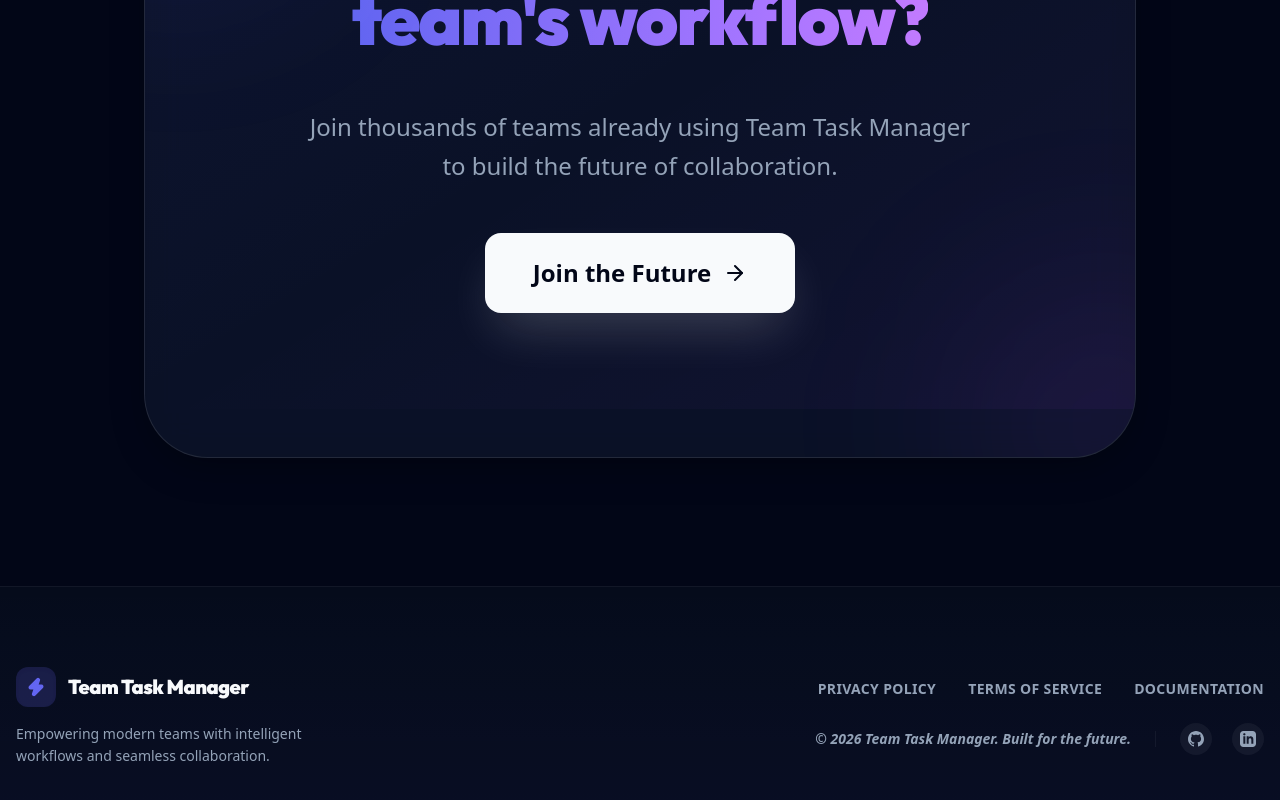
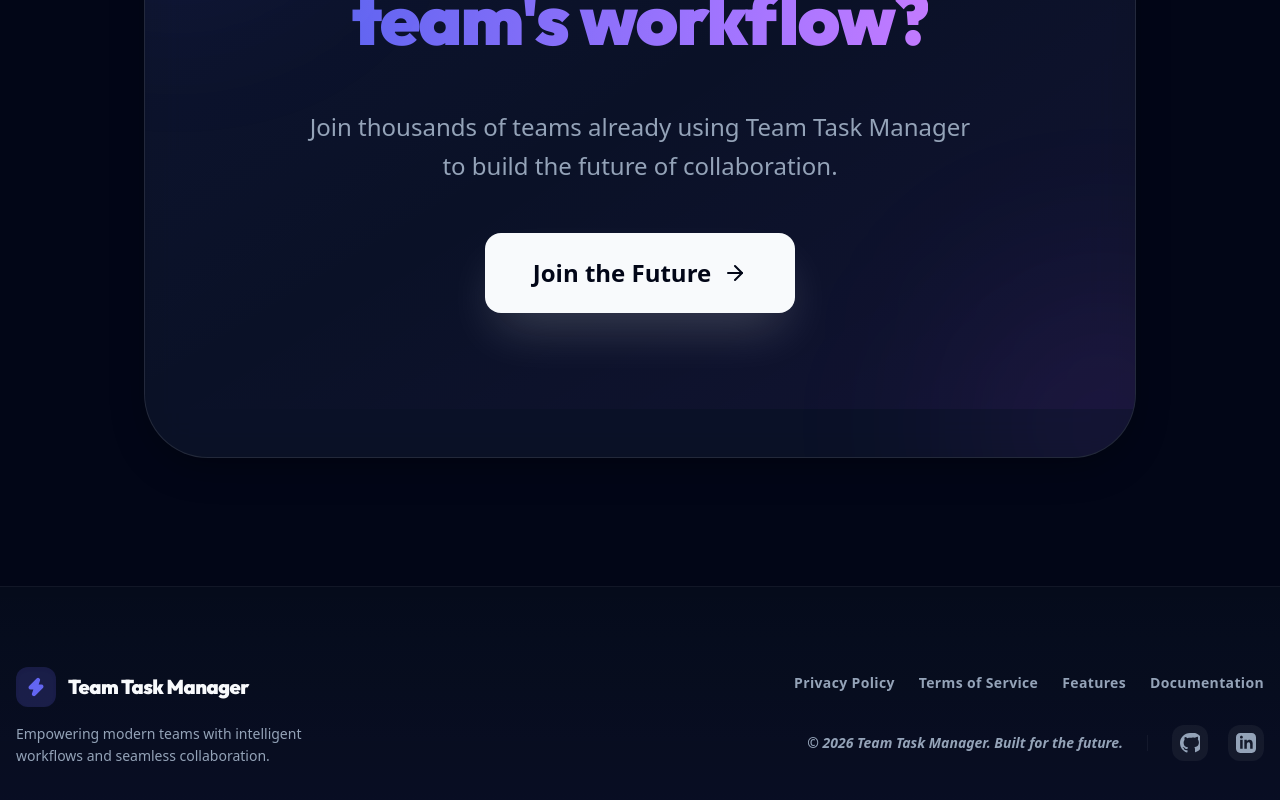
Before and after one commit to Sau2rabh/Team-Task-Manager, a Next.js app in the folder client/: page / in a window 1280 px wide. Shown: the part 2560-3360 px from the top of the page. Built offline with nearby package versions, Linux system fonts and the light colour scheme; no server answers.

Commit message:
docs: update README and polish UI components

```diff
--- a/client/app/layout.tsx
+++ b/client/app/layout.tsx
@@ -23,10 +23,14 @@
   return (
     <html lang="en" suppressHydrationWarning>
       <body className={`${inter.variable} ${outfit.variable} font-sans antialiased`}>
+        {/* Force fonts to be 'used' immediately to prevent preload warnings */}
+        <div style={{ fontFamily: 'var(--font-inter)', opacity: 0, position: 'absolute', pointerEvents: 'none' }}>.</div>
+        <div style={{ fontFamily: 'var(--font-outfit)', opacity: 0, position: 'absolute', pointerEvents: 'none' }}>.</div>
+
+        <ConsoleManager />
         <ThemeProvider>
           <AuthProvider>
             <GlobalLoader>
-              <ConsoleManager />
               {children}
             </GlobalLoader>
           </AuthProvider>
--- a/client/app/page.tsx
+++ b/client/app/page.tsx
@@ -45,6 +45,32 @@
           <p>1. Create an account and set up your workspace.<br />2. Create your first project.<br />3. Use the AI suggestions to populate your task list.</p>
           <h4 className="font-bold">AI Features</h4>
           <p>Our AI analyzes your project description to suggest relevant tasks and optimize your workflow.</p>
+        </div>
+      )
+    },
+    features: {
+      title: "Core Features",
+      content: (
+        <div className="space-y-4">
+          <p>Discover what makes Team Task Manager the ultimate workspace for modern teams.</p>
+          <div className="grid grid-cols-1 md:grid-cols-2 gap-4 mt-4">
+            <div className="p-4 rounded-2xl bg-primary/5 border border-primary/10">
+              <h4 className="font-bold text-primary mb-1">AI Task Intelligence</h4>
+              <p className="text-sm">Automated task suggestions based on project context using smart analysis.</p>
+            </div>
+            <div className="p-4 rounded-2xl bg-purple-500/5 border border-purple-500/10">
+              <h4 className="font-bold text-purple-500 mb-1">Project RBAC</h4>
+              <p className="text-sm">Advanced role-based access control managed at the individual project level.</p>
+            </div>
+            <div className="p-4 rounded-2xl bg-blue-500/5 border border-blue-500/10">
+              <h4 className="font-bold text-blue-500 mb-1">Real-time Collaboration</h4>
+              <p className="text-sm">Instant updates and live chat powered by socket technology.</p>
+            </div>
+            <div className="p-4 rounded-2xl bg-emerald-500/5 border border-emerald-500/10">
+              <h4 className="font-bold text-emerald-500 mb-1">Interactive Kanban</h4>
+              <p className="text-sm">Premium drag-and-drop workflow with persistence and smooth animations.</p>
+            </div>
+          </div>
         </div>
       )
     }
@@ -104,16 +130,16 @@
       {/* Navbar */}
       <nav className="fixed top-0 w-full z-50 glass border-b border-border/50">
         <div className="max-w-7xl mx-auto px-4 sm:px-6 lg:px-8 h-16 flex items-center justify-between">
-          <div className="flex items-center gap-2 group cursor-pointer">
+          <div className="flex items-center gap-1.5 sm:gap-2 group cursor-pointer">
             <div className="w-10 h-10 bg-primary rounded-xl flex items-center justify-center shadow-lg shadow-primary/20 group-hover:scale-110 transition-transform">
               <Zap className="text-white" size={22} fill="currentColor" />
             </div>
-            <span className="text-xl font-bold tracking-tight font-outfit">Team Task Manager</span>
+            <span className="text-xs sm:text-xl font-bold tracking-tight font-outfit">Team Task Manager</span>
           </div>
-          <div className="flex items-center gap-4 sm:gap-6">
-            <Link href="/login" className="text-sm font-semibold text-muted-foreground hover:text-foreground transition-colors hidden sm:block">Sign In</Link>
+          <div className="flex items-center gap-2 sm:gap-6">
+            <Link href="/login" className="text-sm font-semibold text-muted-foreground hover:text-foreground transition-colors">Sign In</Link>
             <ThemeToggle />
-            <Link href="/signup" className="bg-foreground text-background px-5 py-2.5 rounded-xl text-sm font-bold hover:opacity-90 transition-all shadow-xl shadow-foreground/10 active:scale-95">
+            <Link href="/signup" className="bg-foreground text-background px-3 py-2 sm:px-5 sm:py-2.5 rounded-xl text-xs sm:text-sm font-bold hover:opacity-90 transition-all shadow-xl shadow-foreground/10 active:scale-95">
               Get Started
             </Link>
           </div>
@@ -357,21 +383,22 @@
             </p>
           </div>
 
-          <div className="flex flex-col items-center md:items-end gap-6 text-muted-foreground">
-            <div className="flex gap-8 text-sm font-bold tracking-wide">
-              <button onClick={() => setActiveModal('privacy')} className="hover:text-primary transition-colors uppercase">Privacy Policy</button>
-              <button onClick={() => setActiveModal('terms')} className="hover:text-primary transition-colors uppercase">Terms of Service</button>
-              <button onClick={() => setActiveModal('docs')} className="hover:text-primary transition-colors uppercase">Documentation</button>
+          <div className="flex flex-col items-center md:items-end gap-8 text-muted-foreground w-full md:w-auto">
+            <div className="flex flex-wrap justify-center md:justify-end gap-x-6 gap-y-4 text-[10px] sm:text-sm font-bold tracking-wide uppercase">
+              <button onClick={() => setActiveModal('privacy')} className="hover:text-primary transition-colors whitespace-nowrap">Privacy Policy</button>
+              <button onClick={() => setActiveModal('terms')} className="hover:text-primary transition-colors whitespace-nowrap">Terms of Service</button>
+              <button onClick={() => setActiveModal('features')} className="hover:text-primary transition-colors whitespace-nowrap">Features</button>
+              <button onClick={() => setActiveModal('docs')} className="hover:text-primary transition-colors whitespace-nowrap">Documentation</button>
             </div>
-            <div className="flex items-center gap-6">
-              <p className="text-sm font-semibold italic">© 2026 Team Task Manager. Built for the future.</p>
-              <div className="h-4 w-px bg-border/50 hidden md:block" />
-              <div className="flex gap-5">
-                <a href="#" className="w-8 h-8 rounded-lg bg-foreground/5 flex items-center justify-center hover:bg-primary hover:text-white transition-all duration-300">
-                  <svg className="w-4 h-4 fill-current" viewBox="0 0 24 24"><path d="M12 0c-6.626 0-12 5.373-12 12 0 5.302 3.438 9.8 8.207 11.387.599.111.793-.261.793-.577v-2.234c-3.338.726-4.033-1.416-4.033-1.416-.546-1.387-1.333-1.756-1.333-1.756-1.089-.745.083-.729.083-.729 1.205.084 1.839 1.237 1.839 1.237 1.07 1.834 2.807 1.304 3.492.997.107-.775.418-1.305.762-1.604-2.665-.305-5.467-1.334-5.467-5.931 0-1.311.469-2.381 1.236-3.221-.124-.303-.535-1.524.117-3.176 0 0 1.008-.322 3.301 1.23.957-.266 1.983-.399 3.003-.404 1.02.005 2.047.138 3.006.404 2.291-1.552 3.297-1.23 3.297-1.23.653 1.653.242 2.874.118 3.176.77.84 1.235 1.911 1.235 3.221 0 4.609-2.807 5.624-5.479 5.921.43.372.823 1.102.823 2.222v3.293c0 .319.192.694.801.576 4.765-1.589 8.199-6.086 8.199-11.386 0-6.627-5.373-12-12-12z"/></svg>
+            <div className="flex flex-col md:flex-row items-center gap-6 w-full md:w-auto">
+              <p className="text-[11px] sm:text-sm font-semibold italic text-center md:text-right order-2 md:order-1">© 2026 Team Task Manager. Built for the future.</p>
+              <div className="h-4 w-px bg-border/50 hidden md:block order-2" />
+              <div className="flex gap-5 order-1 md:order-3">
+                <a href="https://github.com/Sau2rabh" target="_blank" rel="noopener noreferrer" className="w-9 h-9 rounded-xl bg-foreground/5 flex items-center justify-center hover:bg-primary hover:text-white transition-all duration-300">
+                  <svg className="w-5 h-5 fill-current" viewBox="0 0 24 24"><path d="M12 0c-6.626 0-12 5.373-12 12 0 5.302 3.438 9.8 8.207 11.387.599.111.793-.261.793-.577v-2.234c-3.338.726-4.033-1.416-4.033-1.416-.546-1.387-1.333-1.756-1.333-1.756-1.089-.745.083-.729.083-.729 1.205.084 1.839 1.237 1.839 1.237 1.07 1.834 2.807 1.304 3.492.997.107-.775.418-1.305.762-1.604-2.665-.305-5.467-1.334-5.467-5.931 0-1.311.469-2.381 1.236-3.221-.124-.303-.535-1.524.117-3.176 0 0 1.008-.322 3.301 1.23.957-.266 1.983-.399 3.003-.404 1.02.005 2.047.138 3.003-.404 1.02.005 2.047.138 3.006.404 2.291-1.552 3.297-1.23 3.297-1.23.653 1.653.242 2.874.118 3.176.77.84 1.235 1.911 1.235 3.221 0 4.609-2.807 5.624-5.479 5.921.43.372.823 1.102.823 2.222v3.293c0 .319.192.694.801.576 4.765-1.589 8.199-6.086 8.199-11.386 0-6.627-5.373-12-12-12z"/></svg>
                 </a>
-                <a href="#" className="w-8 h-8 rounded-lg bg-foreground/5 flex items-center justify-center hover:bg-blue-600 hover:text-white transition-all duration-300">
-                  <svg className="w-4 h-4 fill-current" viewBox="0 0 24 24"><path d="M19 0h-14c-2.761 0-5 2.239-5 5v14c0 2.761 2.239 5 5 5h14c2.762 0 5-2.239 5-5v-14c0-2.761-2.238-5-5-5zm-11 19h-3v-11h3v11zm-1.5-12.268c-.966 0-1.75-.79-1.75-1.764s.784-1.764 1.75-1.764 1.75.79 1.75 1.764-.783 1.764-1.75 1.764zm13.5 12.268h-3v-5.604c0-3.368-4-3.113-4 0v5.604h-3v-11h3v1.765c1.396-2.586 7-2.777 7 2.476v6.759z"/></svg>
+                <a href="https://www.linkedin.com/in/saurabh-anand-113271249/" target="_blank" rel="noopener noreferrer" className="w-9 h-9 rounded-xl bg-foreground/5 flex items-center justify-center hover:bg-blue-600 hover:text-white transition-all duration-300">
+                  <svg className="w-5 h-5 fill-current" viewBox="0 0 24 24"><path d="M19 0h-14c-2.761 0-5 2.239-5 5v14c0 2.761 2.239 5 5 5h14c2.762 0 5-2.239 5-5v-14c0-2.761-2.238-5-5-5zm-11 19h-3v-11h3v11zm-1.5-12.268c-.966 0-1.75-.79-1.75-1.764s.784-1.764 1.75-1.764 1.75.79 1.75 1.764-.783 1.764-1.75 1.764zm13.5 12.268h-3v-5.604c0-3.368-4-3.113-4 0v5.604h-3v-11h3v1.765c1.396-2.586 7-2.777 7 2.476v6.759z"/></svg>
                 </a>
               </div>
             </div>
--- a/client/components/layout/ChatWidget.tsx
+++ b/client/components/layout/ChatWidget.tsx
@@ -258,11 +258,11 @@
         whileTap={{ scale: 0.9 }}
         onClick={() => setIsOpen(!isOpen)}
         className={cn(
-          "w-14 h-14 rounded-2xl flex items-center justify-center text-white shadow-2xl relative transition-all duration-300",
+          "w-12 h-12 rounded-2xl flex items-center justify-center text-white shadow-2xl relative transition-all duration-300",
           isOpen ? "bg-rose-500 shadow-rose-500/30" : "bg-primary shadow-primary/30"
         )}
       >
-        {isOpen ? <X size={24} /> : <MessageSquare size={24} />}
+        {isOpen ? <X size={20} /> : <MessageSquare size={20} />}
         {unreadCount > 0 && !isOpen && (
           <span className="absolute -top-2 -right-2 bg-rose-500 text-white text-[10px] font-black w-6 h-6 rounded-full flex items-center justify-center border-4 border-background animate-bounce">
             {unreadCount}
```
Also changed, not shown: client/components/utils/ConsoleManager.tsx (+8 -3 lines), 1 other file (tests, documents, lock files or other folders).
